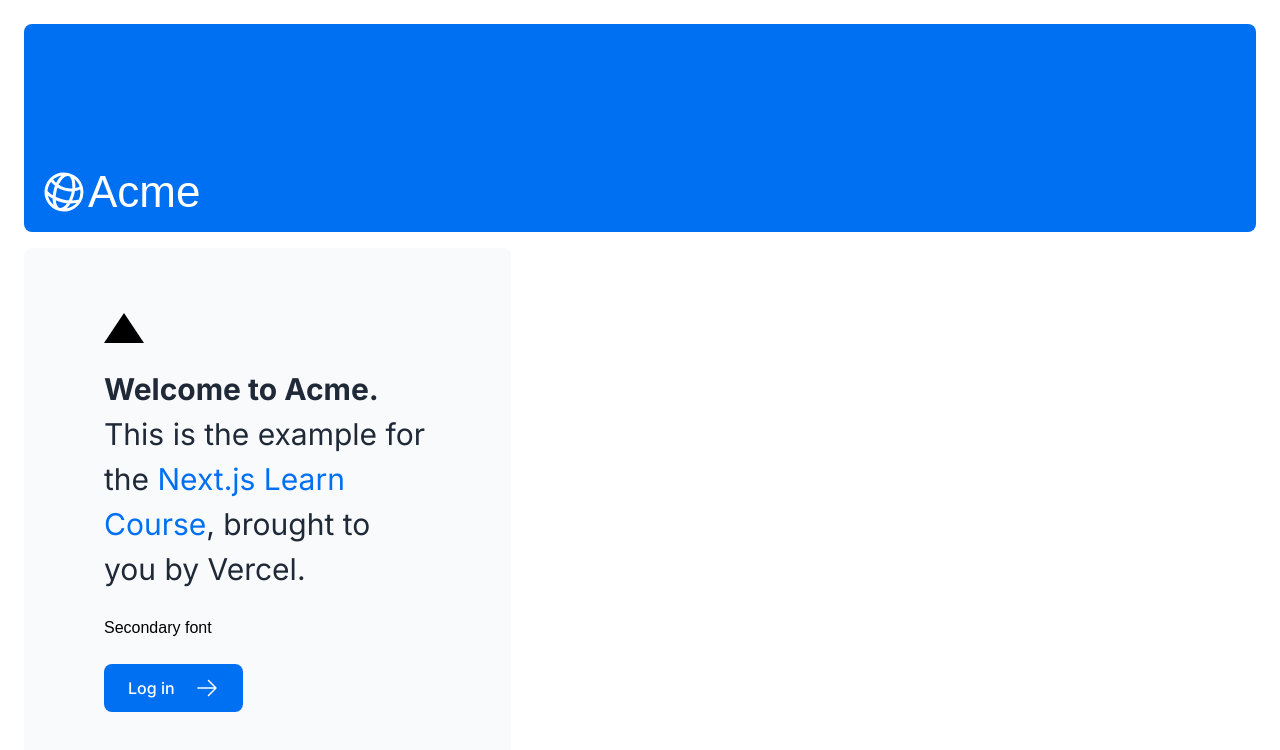
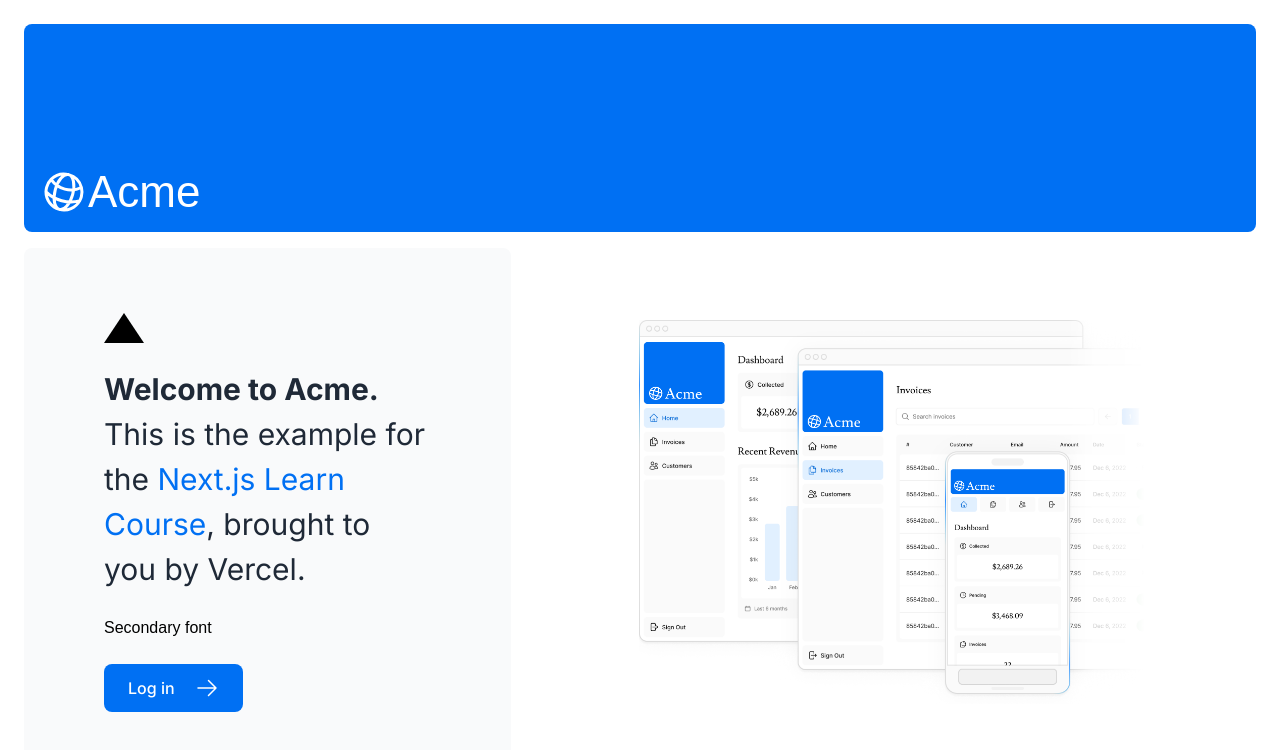
Before and after one commit to Dawood-Shahid/nextjs-dashboard, a Next.js app: page / in a window 1280 px wide. Shown: the top 750 px of the page. Built offline with nearby package versions, Linux system fonts and the light colour scheme; a web font is replaced by a local one.

Commit message:
chore: Add hero images and show according to screen size

```diff
--- a/app/page.tsx
+++ b/app/page.tsx
@@ -3,6 +3,7 @@
 import Link from 'next/link';
 import styles from '@/app/ui/home.module.css';
 import { lusitana } from '@/app/ui/fonts';
+import Image from 'next/image';
 
 export default function Page() {
   return (
@@ -37,6 +38,20 @@
         </div>
         <div className='flex items-center justify-center p-6 md:w-3/5 md:px-28 md:py-12'>
           {/* Add Hero Images Here */}
+          <Image
+            src='/hero-desktop.png'
+            width={1000}
+            height={760}
+            className='hidden md:block'
+            alt='Screenshots of the dashboard project showing desktop version'
+          />
+          <Image
+            src='/hero-mobile.png'
+            width={560}
+            height={620}
+            className='block md:hidden'
+            alt='Screenshots of the dashboard project showing mobile version'
+          />
         </div>
       </div>
     </main>
```
